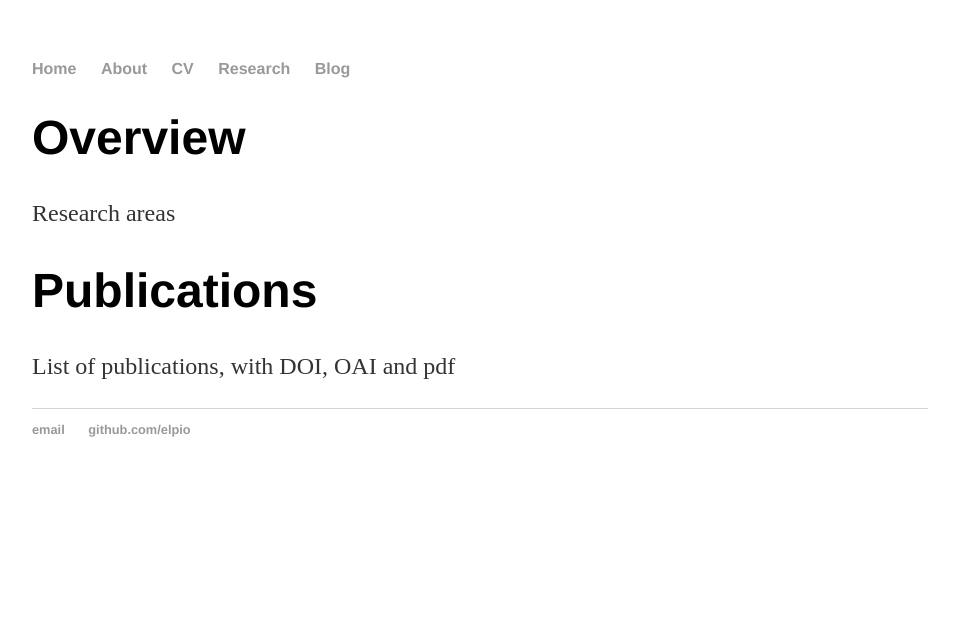
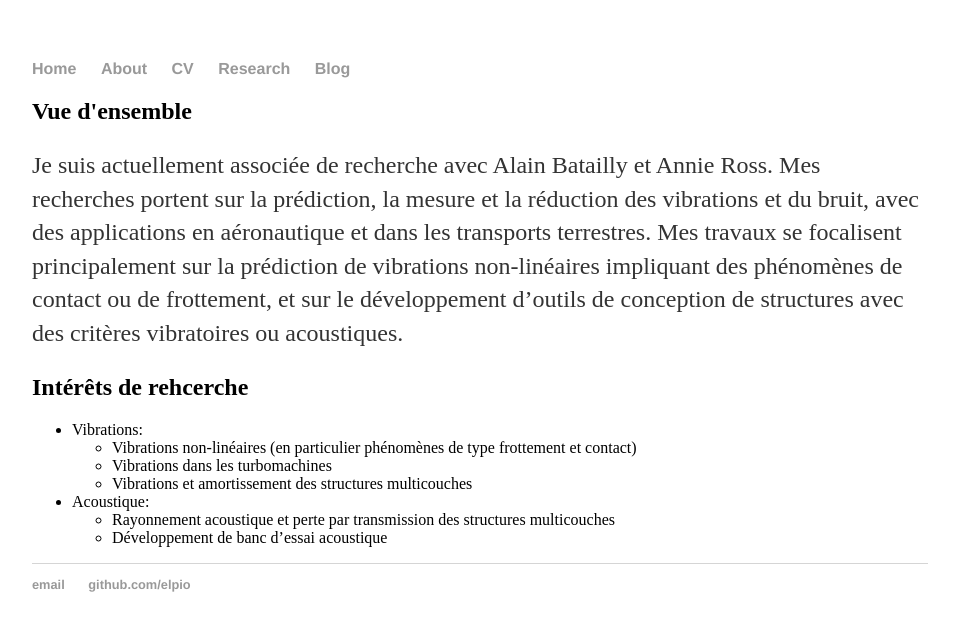
Before and after one commit to elpio/test, a Jekyll site: the page built from research/index.html, in a window 1280 px wide. Shown: the top 631 px of the page, without its empty margins (160-1119 px from the left). Built offline with Jekyll 4.4.1, drawn with Linux system fonts in a browser that asks for light colours.

Commit message:
Update index.html

```diff
--- a/research/index.html
+++ b/research/index.html
@@ -1,11 +1,25 @@
 ---
 layout: default
-title: Research
+title: Recherche
 ---
 <div class="blurb">
-	<h1>Overview</h1>
-	<p>Research areas</p>
+	<h2>Vue d'ensemble</h2>
+	<p>Je suis actuellement associée de recherche avec Alain Batailly et Annie Ross. Mes recherches portent sur la prédiction, la mesure et la réduction des vibrations et du bruit, avec des applications en aéronautique et dans les transports terrestres. Mes travaux se focalisent principalement sur la prédiction de vibrations non-linéaires impliquant des phénomènes de contact ou de frottement, et sur le développement d’outils de conception de structures avec des critères vibratoires ou acoustiques.</p>
 
-  <h1>Publications</h1>
-	<p>List of publications, with DOI, OAI and pdf</p>
+  <h2>Intérêts de rehcerche</h2>
+	<ul>
+	  <li>Vibrations:
+	    <ul>
+		<li>Vibrations non-linéaires (en particulier phénomènes de type frottement et contact)</li>
+		<li>Vibrations dans les turbomachines</li>
+		<li>Vibrations et amortissement des structures multicouches</li>
+	    </ul>
+	  </li>
+	  <li>Acoustique:
+	    <ul>
+		<li>Rayonnement acoustique et perte par transmission des structures multicouches</li>
+		<li>Développement de banc d’essai acoustique</li>
+	    </ul>
+	  </li>
+	</ul>
 </div><!-- /.blurb -->
```
